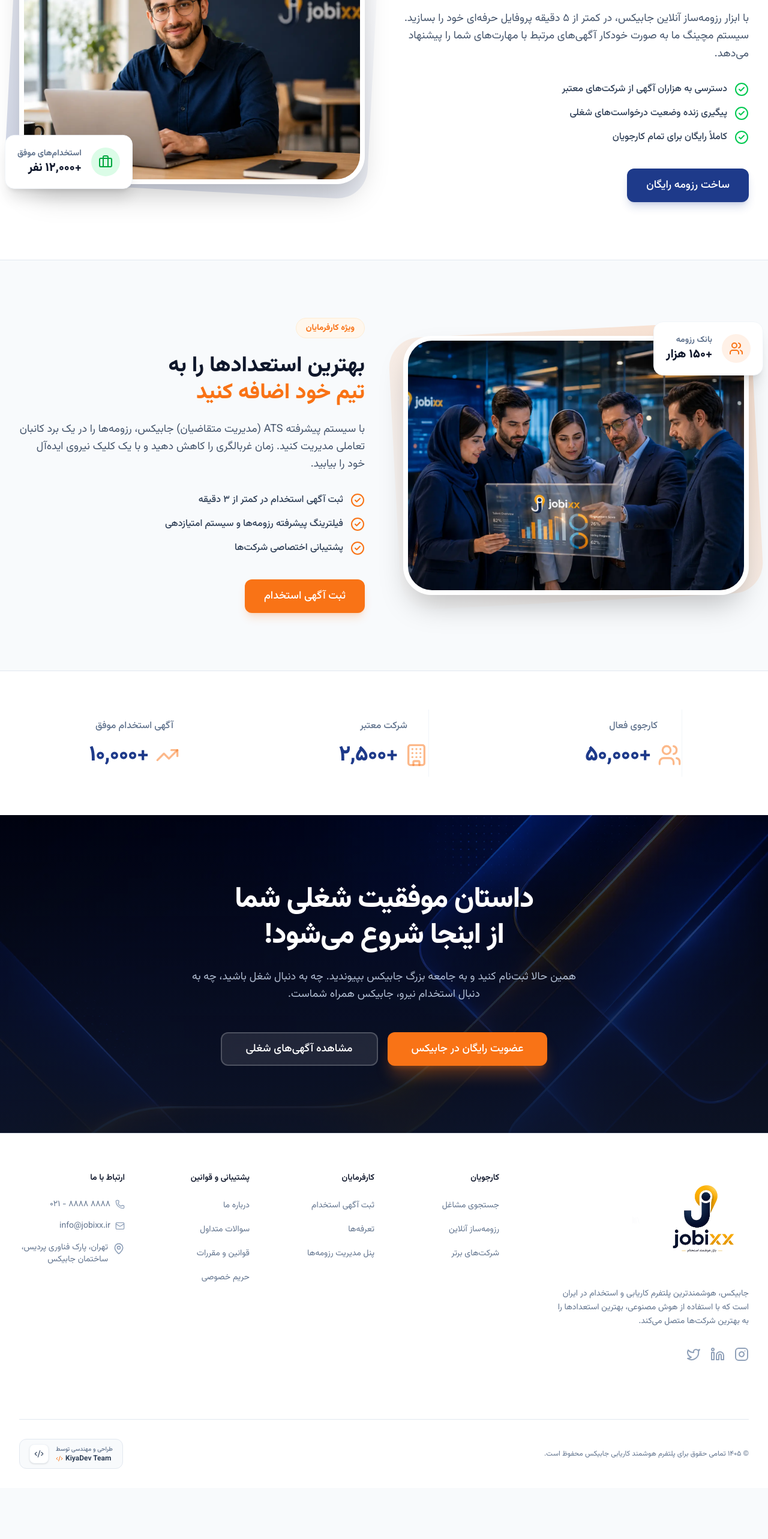
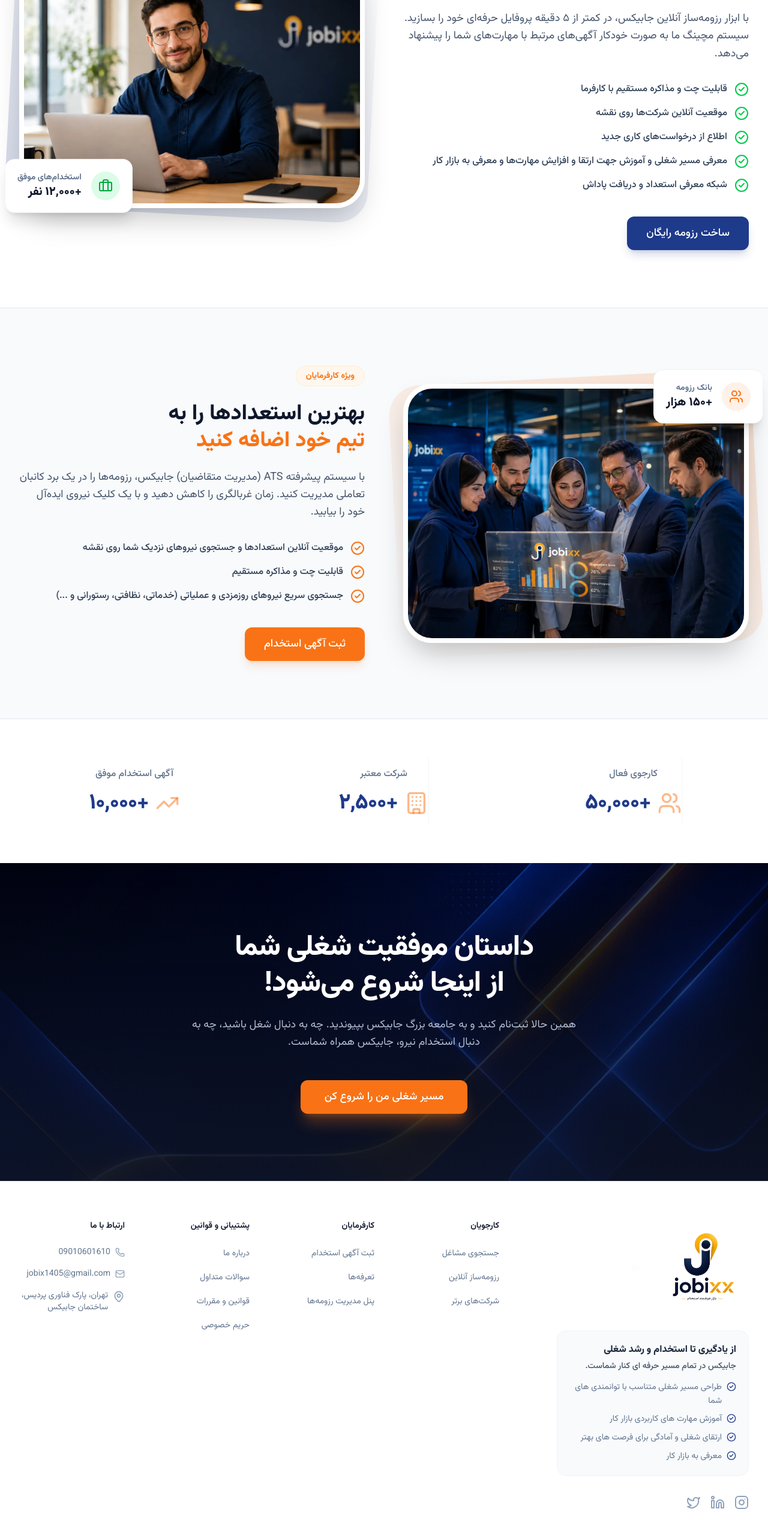
Before and after one commit to jobix1405-hue/Jobix, a Next.js app: page / in a window 1280 px wide. Shown: the part 2960-5526 px from the top of the page at 60% size. Before the commit the page ends 5441 px from the top, so only its background shows below. Built offline with nearby package versions, Linux system fonts and the light colour scheme; no server answers.

Commit message:
fix(contact): update phone number, email and address based on client requirements

```diff
--- a/src/app/(public)/contact/page.tsx
+++ b/src/app/(public)/contact/page.tsx
@@ -43,7 +43,7 @@
                 </div>
                 <div>
                   <h4 className="font-bold text-slate-900">آدرس مراجعه حضوری:</h4>
-                  <p className="text-slate-600 mt-1 text-sm leading-relaxed">تهران، پارک فناوری پردیس، خیابان نوآوری، ساختمان جابیکس، طبقه سوم</p>
+                  <p className="text-slate-600 mt-1 text-sm leading-relaxed">تهران، پارک فناوری پردیس، ساختمان جابیکس</p>
                 </div>
               </li>
 
@@ -53,7 +53,7 @@
                 </div>
                 <div>
                   <h4 className="font-bold text-slate-900">شماره تماس (ساعات اداری):</h4>
-                  <p className="text-slate-600 mt-1 text-sm" dir="ltr">۰۲۱ - ۸۸۸۸ ۸۸۸۸</p>
+                  <p className="text-slate-600 mt-1 text-sm font-medium" dir="ltr">09010601610</p>
                 </div>
               </li>
 
@@ -63,7 +63,7 @@
                 </div>
                 <div>
                   <h4 className="font-bold text-slate-900">ایمیل پشتیبانی:</h4>
-                  <p className="text-slate-600 mt-1 text-sm font-medium" dir="ltr">support@jobixx.ir</p>
+                  <p className="text-slate-600 mt-1 text-sm font-medium" dir="ltr">jobix1405@gmail.com</p>
                 </div>
               </li>
 
--- a/src/app/(public)/page.tsx
+++ b/src/app/(public)/page.tsx
@@ -4,7 +4,7 @@
 import { SearchBox } from "@/components/shared/SearchBox";
 import { RoleCards } from "@/components/shared/RoleCards";
 import { TopCompanies } from "@/components/shared/TopCompanies";
-import { PopularCategories } from "@/components/shared/PopularCategories"; // 👈 ایمپورت کامپوننت جدید
+import { PopularCategories } from "@/components/shared/PopularCategories";
 import {
   CheckCircle2,
   TrendingUp,
@@ -55,7 +55,7 @@
       <TopCompanies />
 
       {/* =======================
-          3. دسته‌بندی‌های پرطرفدار (فراخوانی کامپوننت ماژولار)
+          3. دسته‌بندی‌های پرطرفدار
       ======================= */}
       <PopularCategories />
 
@@ -81,15 +81,23 @@
               <ul className="mt-8 space-y-4">
                 <li className="flex items-center gap-3 text-slate-700 font-medium">
                   <CheckCircle2 className="h-6 w-6 text-green-500 shrink-0" />
-                  دسترسی به هزاران آگهی از شرکت‌های معتبر
+                  قابلیت چت و مذاکره مستقیم با کارفرما
                 </li>
                 <li className="flex items-center gap-3 text-slate-700 font-medium">
                   <CheckCircle2 className="h-6 w-6 text-green-500 shrink-0" />
-                  پیگیری زنده وضعیت درخواست‌های شغلی
+                  موقعیت آنلاین شرکت‌ها روی نقشه
                 </li>
                 <li className="flex items-center gap-3 text-slate-700 font-medium">
                   <CheckCircle2 className="h-6 w-6 text-green-500 shrink-0" />
-                  کاملاً رایگان برای تمام کارجویان
+                  اطلاع از درخواست‌های کاری جدید
+                </li>
+                <li className="flex items-center gap-3 text-slate-700 font-medium">
+                  <CheckCircle2 className="h-6 w-6 text-green-500 shrink-0" />
+                  معرفی مسیر شغلی و آموزش جهت ارتقا و افزایش مهارت‌ها و معرفی به بازار کار
+                </li>
+                <li className="flex items-center gap-3 text-slate-700 font-medium">
+                  <CheckCircle2 className="h-6 w-6 text-green-500 shrink-0" />
+                  شبکه معرفی استعداد و دریافت پاداش
                 </li>
               </ul>
 
@@ -172,15 +180,15 @@
               <ul className="mt-8 space-y-4">
                 <li className="flex items-center gap-3 text-slate-700 font-medium">
                   <CheckCircle2 className="h-6 w-6 text-secondary shrink-0" />
-                  ثبت آگهی استخدام در کمتر از ۳ دقیقه
+                  موقعیت آنلاین استعدادها و جستجوی نیروهای نزدیک شما روی نقشه
                 </li>
                 <li className="flex items-center gap-3 text-slate-700 font-medium">
                   <CheckCircle2 className="h-6 w-6 text-secondary shrink-0" />
-                  فیلترینگ پیشرفته رزومه‌ها و سیستم امتیازدهی
+                  قابلیت چت و مذاکره مستقیم
                 </li>
                 <li className="flex items-center gap-3 text-slate-700 font-medium">
                   <CheckCircle2 className="h-6 w-6 text-secondary shrink-0" />
-                  پشتیبانی اختصاصی شرکت‌ها
+                  جستجوی سریع نیروهای روزمزدی و عملیاتی (خدماتی، نظافتی، رستورانی و ...)
                 </li>
               </ul>
 
@@ -253,12 +261,7 @@
           <div className="mt-12 flex flex-col sm:flex-row items-center justify-center gap-4">
             <Link href="/login" className="w-full sm:w-auto">
               <Button size="lg" className="w-full bg-secondary text-white hover:bg-secondary/90 shadow-xl shadow-secondary/30 px-10 h-14 rounded-xl text-lg font-bold border-none">
-                عضویت رایگان در جابیکس
-              </Button>
-            </Link>
-            <Link href="/jobs" className="w-full sm:w-auto">
-              <Button variant="outline" size="lg" className="w-full bg-white/10 text-white border-white/20 hover:bg-white/20 hover:text-white px-10 h-14 rounded-xl text-lg font-bold backdrop-blur-md">
-                مشاهده آگهی‌های شغلی
+                مسیر شغلی من را شروع کن
               </Button>
             </Link>
           </div>
--- a/src/components/shared/Footer.tsx
+++ b/src/components/shared/Footer.tsx
@@ -1,8 +1,7 @@
 import Link from "next/link";
 import Image from "next/image";
-import { MapPin, Phone, Mail, Code2, Library } from "lucide-react";
+import { MapPin, Phone, Mail, Code2, Library, CheckCircle2 } from "lucide-react";
 
-// ساخت آیکون‌های SVG اختصاصی برای شبکه‌های اجتماعی
 const InstagramIcon = ({ className }: { className?: string }) => (
   <svg className={className} viewBox="0 0 24 24" fill="none" stroke="currentColor" strokeWidth="2" strokeLinecap="round" strokeLinejoin="round">
     <rect x="2" y="2" width="20" height="20" rx="5" ry="5" />
@@ -32,8 +31,8 @@
         <div className="xl:grid xl:grid-cols-3 xl:gap-8">
 
           {/* بخش معرفی و لوگو */}
-          <div className="space-y-8 xl:col-span-1">
-            <div className="flex items-center gap-3">
+          <div className="space-y-6 xl:col-span-1">
+            <div className="flex items-center gap-3 mb-6">
               <Link href="/">
                 <Image
                   src="/logo-full.webp"
@@ -43,8 +42,6 @@
                   className="object-contain"
                 />
               </Link>
-
-              {/* === هک سئو: دکمه مخفی پارتنرها (نامرئی برای چشم، قابل دیدن برای گوگل) === */}
               <Link
                 href="/partners"
                 title="EcoSystem"
@@ -52,13 +49,22 @@
               >
                 <Library className="w-4 h-4" />
               </Link>
-              {/* ========================================================== */}
             </div>
 
-            <p className="text-sm leading-relaxed text-slate-500 max-w-xs">
-              جابیکس، هوشمندترین پلتفرم کاریابی و استخدام در ایران است که با استفاده از هوش مصنوعی، بهترین استعدادها را به بهترین شرکت‌ها متصل می‌کند.
-            </p>
-            <div className="flex gap-4">
+            <div className="text-sm leading-relaxed text-slate-500 max-w-xs space-y-3 bg-slate-50 p-5 rounded-2xl border border-slate-100">
+              <div>
+                <h4 className="font-extrabold text-slate-800 text-base mb-1">از یادگیری تا استخدام و رشد شغلی</h4>
+                <p className="font-medium text-slate-600 mb-3">جابیکس در تمام مسیر حرفه ای کنار شماست.</p>
+              </div>
+              <ul className="space-y-2">
+                <li className="flex items-start gap-2"><CheckCircle2 className="h-4 w-4 text-primary shrink-0 mt-0.5" /> طراحی مسیر شغلی متناسب با توانمندی های شما</li>
+                <li className="flex items-start gap-2"><CheckCircle2 className="h-4 w-4 text-primary shrink-0 mt-0.5" /> آموزش مهارت های کاربردی بازار کار</li>
+                <li className="flex items-start gap-2"><CheckCircle2 className="h-4 w-4 text-primary shrink-0 mt-0.5" /> ارتقای شغلی و آمادگی برای فرصت های بهتر</li>
+                <li className="flex items-start gap-2"><CheckCircle2 className="h-4 w-4 text-primary shrink-0 mt-0.5" /> معرفی به بازار کار</li>
+              </ul>
+            </div>
+
+            <div className="flex gap-4 pt-2">
               <a href="#" className="text-slate-400 hover:text-primary transition-colors">
                 <InstagramIcon className="h-6 w-6" />
               </a>
@@ -106,11 +112,11 @@
                 <ul className="mt-6 space-y-4">
                   <li className="flex items-center gap-2 text-sm text-slate-500">
                     <Phone className="h-4 w-4 shrink-0 text-slate-400" />
-                    <span dir="ltr">۰۲۱ - ۸۸۸۸ ۸۸۸۸</span>
+                    <span dir="ltr">09010601610</span>
                   </li>
                   <li className="flex items-center gap-2 text-sm text-slate-500">
                     <Mail className="h-4 w-4 shrink-0 text-slate-400" />
-                    <a href="mailto:info@jobixx.ir" className="hover:text-primary transition-colors" dir="ltr">info@jobixx.ir</a>
+                    <a href="mailto:jobix1405@gmail.com" className="hover:text-primary transition-colors" dir="ltr">jobix1405@gmail.com</a>
                   </li>
                   <li className="flex items-start gap-2 text-sm text-slate-500">
                     <MapPin className="h-5 w-5 shrink-0 text-slate-400 mt-0.5" />
@@ -122,13 +128,11 @@
           </div>
         </div>
 
-        {/* --- نوار پایین فوتر (Bottom Bar) --- */}
+        {/* --- نوار پایین فوتر --- */}
         <div className="mt-16 border-t border-slate-200 pt-8 sm:mt-20 lg:mt-24 flex flex-col lg:flex-row justify-between items-center gap-6">
-
           <p className="text-xs leading-5 text-slate-500 text-center lg:text-right">
             &copy; {new Date().toLocaleDateString('fa-IR', { year: 'numeric' })} تمامی حقوق برای پلتفرم هوشمند کاریابی جابیکس محفوظ است.
           </p>
-
           <a
             href="https://kiyadev.ir"
             target="_blank"
@@ -144,13 +148,11 @@
                 <Code2 className="h-3 w-3 text-secondary group-hover:text-orange-400" />
               </span>
             </div>
-
             <div className="h-8 w-8 bg-white group-hover:bg-white/10 rounded-lg flex items-center justify-center shadow-sm transition-colors border border-slate-100 group-hover:border-transparent">
                <Code2 className="h-4 w-4 text-slate-600 group-hover:text-white" />
             </div>
           </a>
         </div>
-
       </div>
     </footer>
   );
```
Also changed, not shown: src/app/login/page.tsx (+21 -3 lines), src/components/shared/RoleCards.tsx (+4 -4 lines), 2 other files (tests, documents, lock files or other folders).
